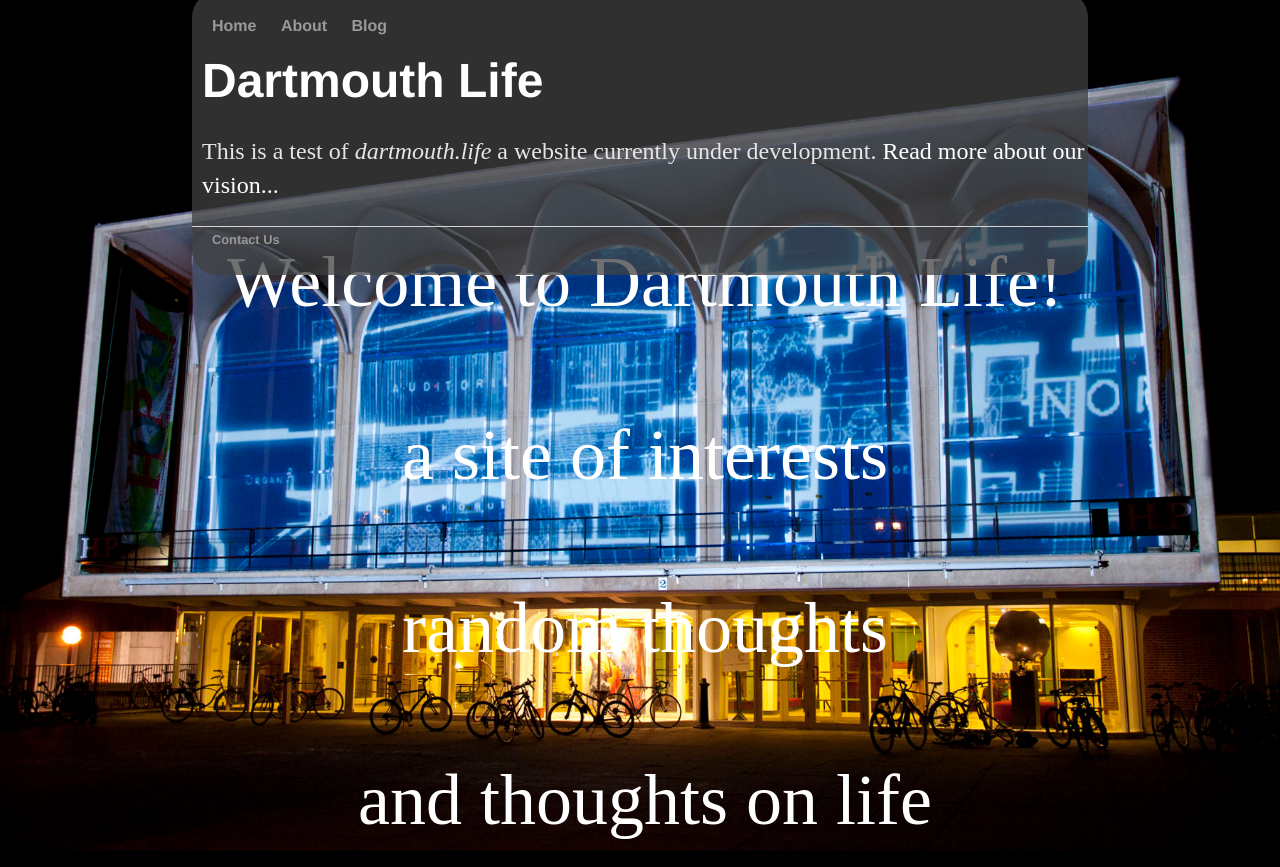
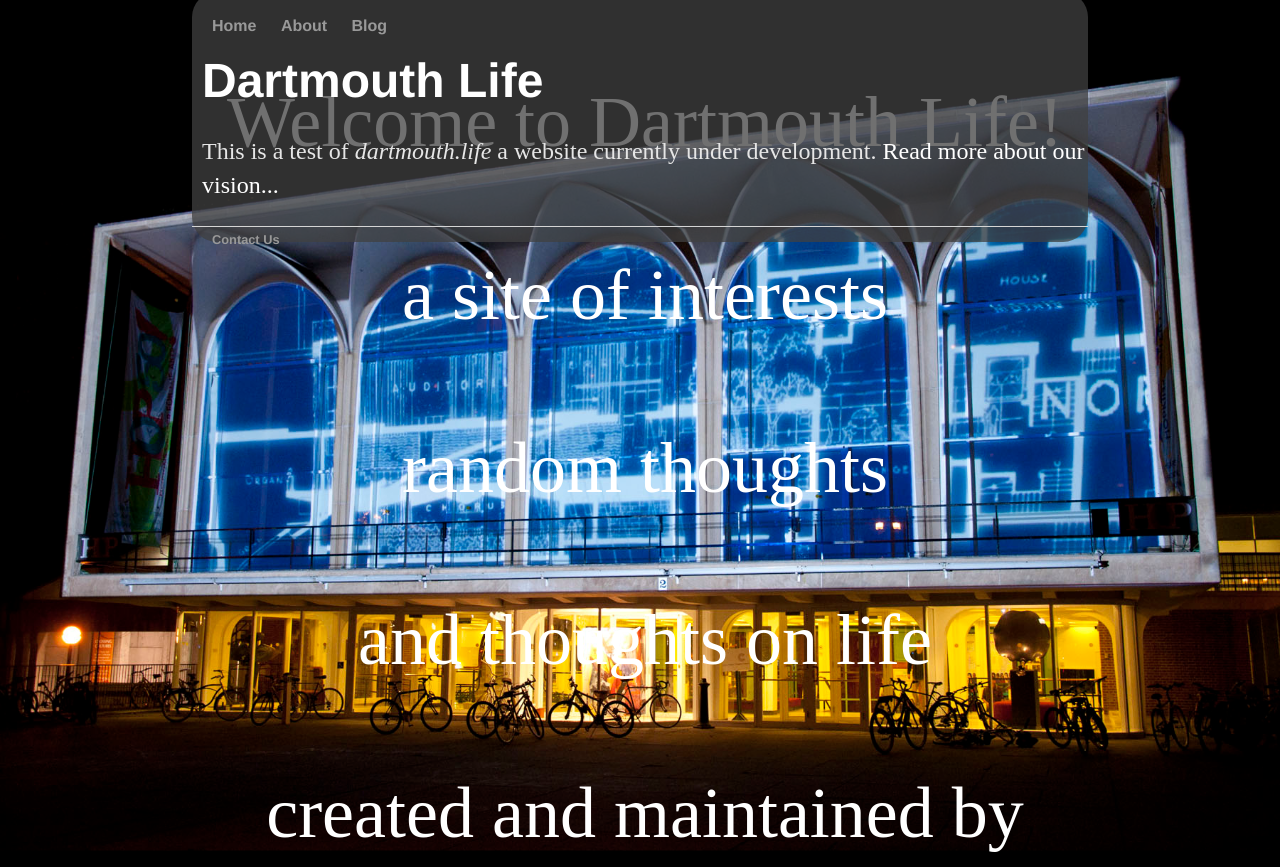
Before and after one commit to trevorColby/trevorColby.github.io, a plain HTML site: page index.html in a window 1280 px wide. Shown: the top 867 px of the page. Drawn offline with Linux system fonts and the light colour scheme.

Commit message:
height 250px

```diff
--- a/css/main.css
+++ b/css/main.css
@@ -14,13 +14,15 @@ body {
 
 /* main container for text area ********************/
 #textBoxWrapper {
+	height: 250px;
 }
 
 #textBox {
- background-color: rgba(64,64,64,.75);
- border-color: rgb(64,64,64);
- border-radius: 25px;
- border-width: 10px;
+ 	background-color: rgba(64,64,64,.75);
+ 	border-color: rgb(64,64,64);
+ 	border-radius: 25px;
+ 	border-width: 10px;
+	height: 250px;
 }
 
 
@@ -138,9 +140,9 @@ footer ul li a:hover {
     margin-top: -8px;
 }
 
-.sticky + .starWarsContainer {
-	padding-top: 100px;
-}
+/* .sticky + .starWarsContainer { */
+/* 	padding-top: 150px; */
+/* } */
 
 /*css for the start wars style scrolling paragraphs **********************/
 .starWarsContainer {
```
